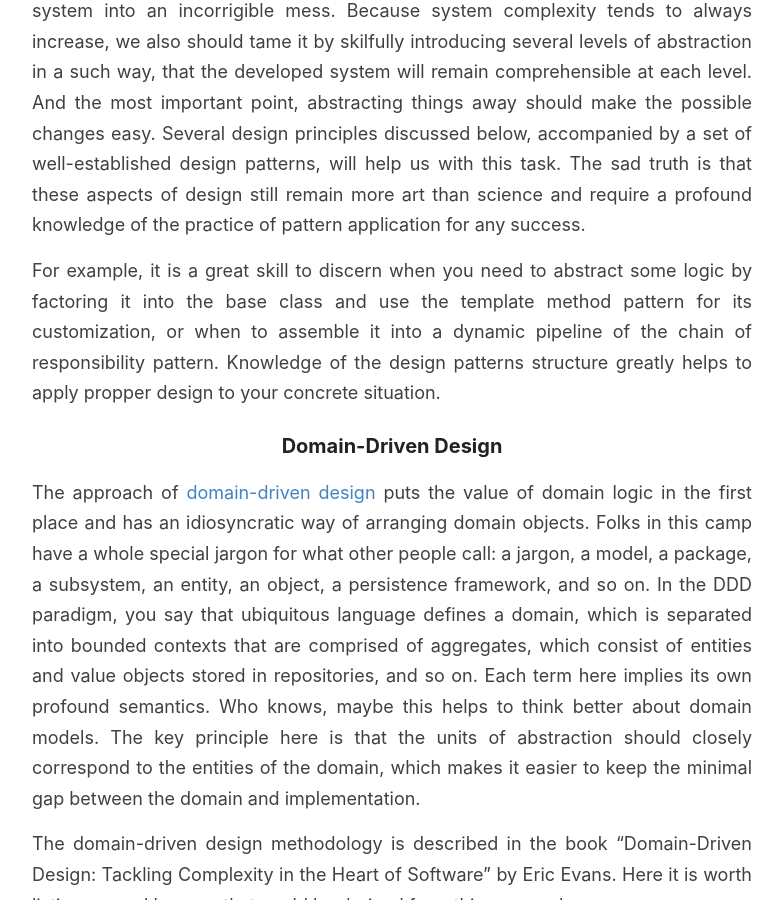
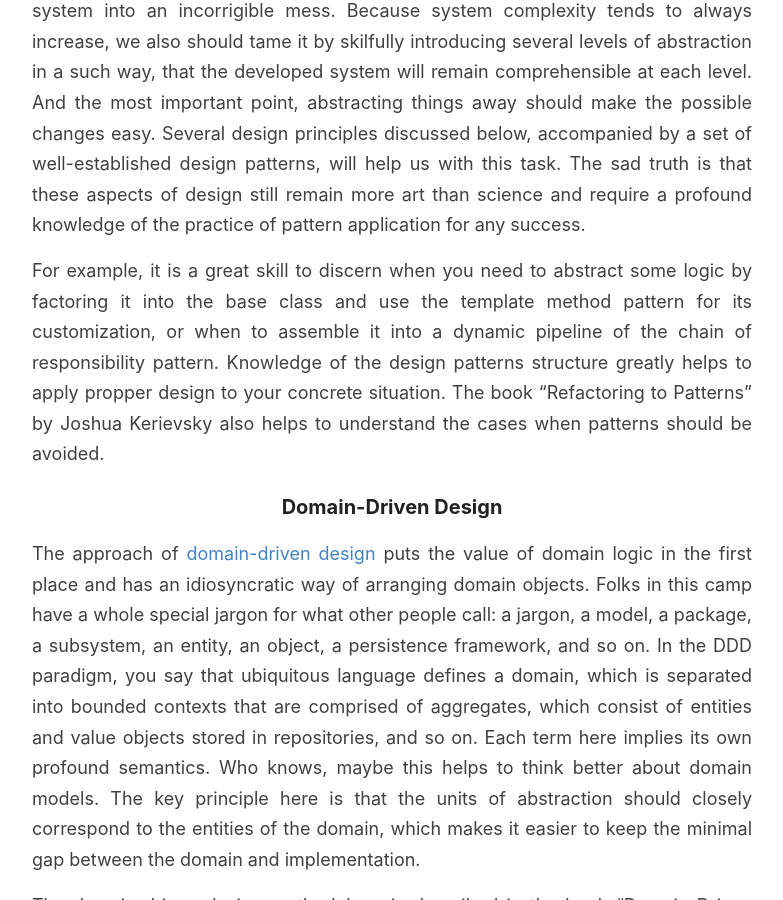
Before and after one commit to GChristensen/posts, a Jekyll site: the page built from _posts/2021-07-07-how-to-design-software-systems-qmark.md, in a window 1280 px wide and 900 px high, scrolled down 2707 px. Shown: the whole window, without its empty margins (248-1031 px from the left). Built offline with Jekyll 4.4.1, drawn with Linux system fonts in a browser that asks for light colours; some of the changed text lies outside the part shown.

Commit message:
post edit

```diff
--- a/_posts/2021-07-07-how-to-design-software-systems-qmark.md
+++ b/_posts/2021-07-07-how-to-design-software-systems-qmark.md
@@ -84,6 +84,7 @@
 For example, it is a great skill to discern when you need to abstract some logic by factoring it into the base class and use
 the template method pattern for its customization, or when to assemble it into a dynamic pipeline of the chain of
 responsibility pattern. Knowledge of the design patterns structure greatly helps to apply propper design to your concrete situation.
+The book "Refactoring to Patterns" by Joshua Kerievsky also helps to understand the cases when patterns should be avoided.
 
 ### Domain-Driven Design
 
@@ -125,8 +126,8 @@
   inside a module belong together and [coupling](https://en.wikipedia.org/wiki/Coupling_(computer_programming)) - the
   degree of interdependence between modules. A designer should strive to maximize cohesion and minimize coupling. There
   are many approaches that facilitate decoupling, for
-  example, [dependency inversion](https://en.wikipedia.org/wiki/Dependency_inversion_principle)
-  or the GoF [mediator](https://en.wikipedia.org/wiki/Mediator_pattern) pattern.
+  example, [dependency inversion](https://en.wikipedia.org/wiki/Dependency_inversion_principle) which is in essence
+  is the programming to abstractions, or the GoF [mediator](https://en.wikipedia.org/wiki/Mediator_pattern) pattern.
 
 * Packaging and maintaining component boundaries. On a more coarse-grained level of packages and components, which may
   contain multiple classes, [software package metrics](https://en.wikipedia.org/wiki/Software_package_metrics) are used
@@ -596,14 +597,15 @@
 * Aditya Bhargava - Grokking Algorithms
 * David Thomas, Andrew Hunt - The Pragmatic Programmer: Your Journey to Mastery
 * John Ousterhout - A Philosophy of Software Design
+* Erich Gamma, Richard Helm, Ralph Johnson, and John Vlissides - Design Patterns
+* Eric Freeman, Kathy Sierra, Bert Bates, Elisabeth Robson - Head First Design Patterns
+* Joshua Kerievsky - Refactoring to Patterns
 * Robert C. Martin - Clean Architecture: A Craftsman's Guide to Software Structure and Design
 * Craig Larman - Applying UML and Patterns: An Introduction to Object-Oriented Analysis and Design and Iterative Development
 * Hassan Gomaa - Software Modeling and Design: Uml, Use Cases, Patterns, and Software Architectures
 * Mark Richards, Neal Ford - Fundamentals of Software Architecture: An Engineering Approach
 * Pethuru Raj, Anupama Raman, and Harihara Subramanian - Architectural Patterns
 * Andrew S. Tanenbaum, Maarten van Steen - Distributed Systems: Principles and Paradigms
-* Erich Gamma, Richard Helm, Ralph Johnson, and John Vlissides - Design Patterns: Elements of Reusable Object-Oriented Software
-* Eric Freeman, Kathy Sierra, Bert Bates, Elisabeth Robson - Head First Design Patterns
 * Andrei Alexandrescu - Modern C++ Design: Generic Programming and Design Patterns Applied
 * Eric Evans - Domain-Driven Design: Tackling Complexity in the Heart of Software
 * Harold Abelson, Gerald Jay Sussman, Julie Sussman - Structure and Interpretation of Computer Programs
```
Also changed, not shown: other parts of _posts/2021-07-07-how-to-design-software-systems-qmark.md (+1 -1 lines).
